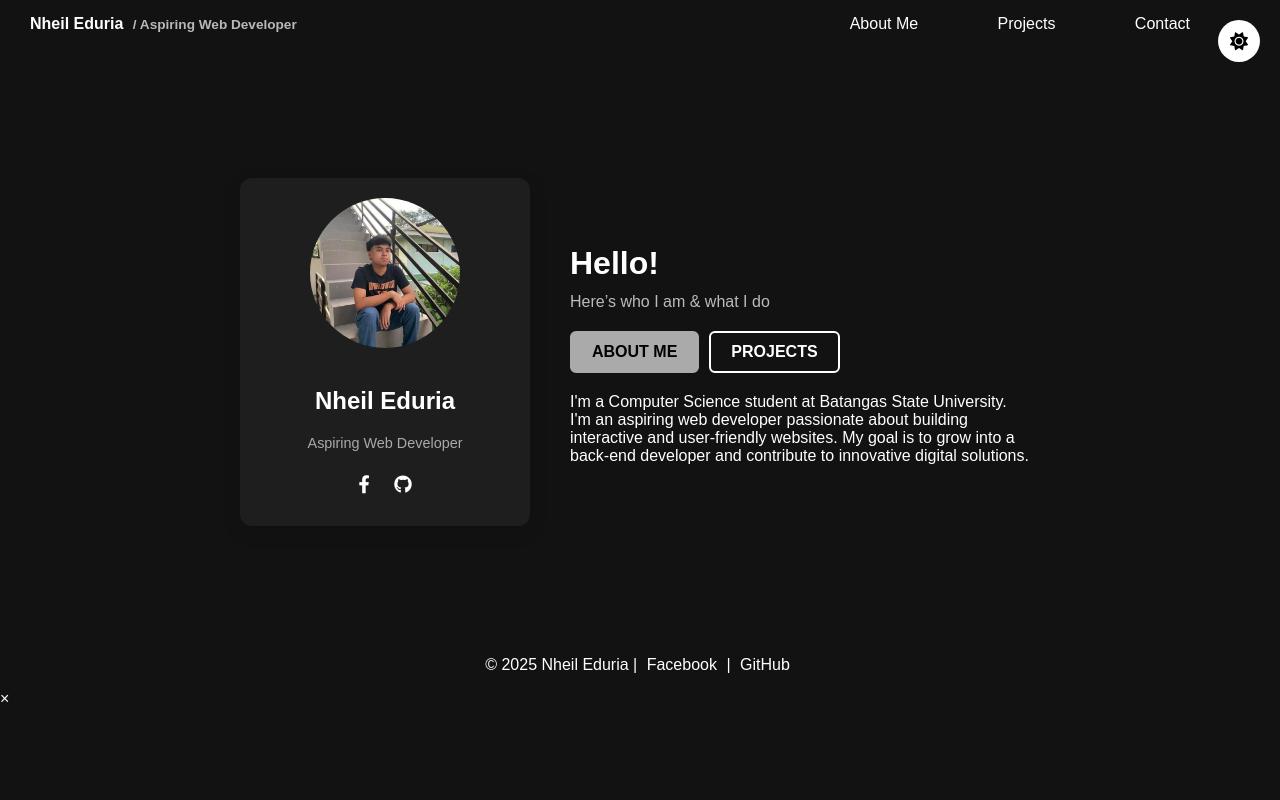
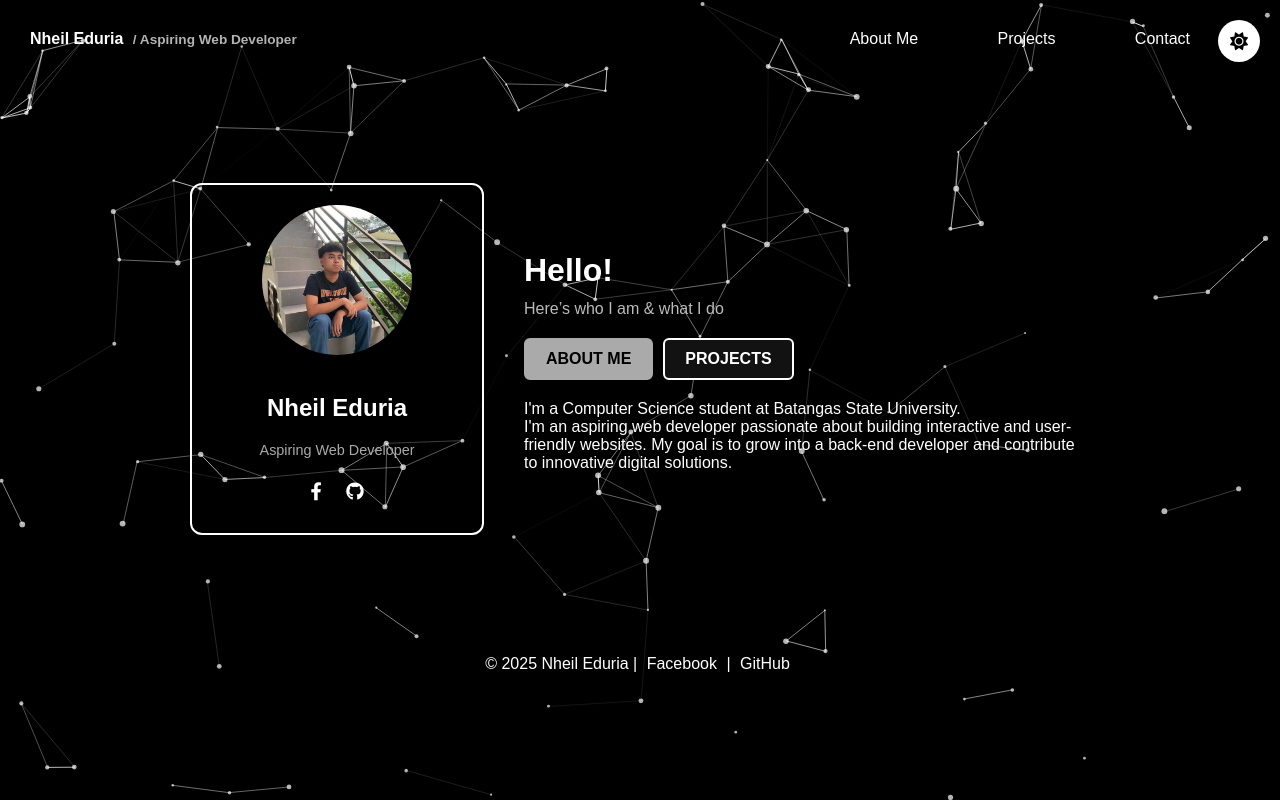
Before and after one commit to nheil15/Personal-Page, a plain HTML site: page PersonalPage/index.html in a window 1280 px wide. Both pictures are taken after a click on the button 1239 px from the left and 41 px from the top of the page. Drawn offline with Linux system fonts and the light colour scheme.

Commit message:
Update the background and color.

```diff
--- a/PersonalPage/index.html
+++ b/PersonalPage/index.html
@@ -8,9 +8,8 @@
   <link href="https://cdnjs.cloudflare.com/ajax/libs/font-awesome/6.0.0-beta3/css/all.min.css" rel="stylesheet">
 </head>
 <body class="page">
-  <!-- Dark mode toggle button is created by JS -->
+  <canvas id="bgCanvas"></canvas>
 
-  <!-- Top header bar -->
   <header class="top-bar">
     <span class="logo">Nheil Eduria <span class="role">/ Aspiring Web Developer</span></span>
     <nav>
@@ -20,9 +19,7 @@
     </nav>
   </header>
 
-  <!-- Main split layout -->
   <main class="main">
-    <!-- Left profile card -->
     <div class="profile-card">
       <img src="assets/me.webp" alt="Profile photo">
       <h2>Nheil Eduria</h2>
@@ -33,32 +30,27 @@
       </div>
     </div>
 
-    <!-- Right intro section -->
     <div class="intro" id="intro-section">
-      <!-- This part hides on projects view -->
       <div id="intro-header">
         <h1>Hello!</h1>
         <p class="subtitle">Here’s who I am & what I do</p>
       </div>
 
-      <!-- Buttons always visible -->
       <div class="buttons">
         <a href="#" class="btn active" id="resumeBtn">ABOUT ME</a>
         <a href="#" class="btn" id="projectsBtn">PROJECTS</a>
       </div>
 
-      <!-- Dynamic content area -->
       <div id="intro-content">
         <p class="description">
-            I'm a Computer Science student at Batangas State University.<br>
-            I'm an aspiring web developer passionate about building interactive and user-friendly websites.
-            My goal is to grow into a back-end developer and contribute to innovative digital solutions.
+          I'm a Computer Science student at Batangas State University.<br>
+          I'm an aspiring web developer passionate about building interactive and user-friendly websites.
+          My goal is to grow into a back-end developer and contribute to innovative digital solutions.
         </p>
       </div>
     </div>
   </main>
 
-  <!-- Footer -->
   <footer>
     <p>© 2025 Nheil Eduria |
       <a href="https://www.facebook.com/nheil.eduria.7" target="_blank">Facebook</a> |
@@ -66,15 +58,6 @@
     </p>
   </footer>
 
-  <!-- Popup Modal -->
-  <div id="projectModal" class="modal">
-    <div class="modal-content">
-      <span class="close">&times;</span>
-      <h3 id="modalTitle"></h3>
-      <p id="modalDescription"></p>
-    </div>
-  </div>
-
   <script src="script.js"></script>
 </body>
 </html>
--- a/PersonalPage/script.js
+++ b/PersonalPage/script.js
@@ -1,4 +1,3 @@
-// === Dark mode toggle ===
 const toggleButton = document.createElement('button');
 toggleButton.style.position = 'fixed';
 toggleButton.style.top = '20px';
@@ -22,20 +21,24 @@ toggleButton.appendChild(icon);
 
 document.body.appendChild(toggleButton);
 
+const canvas = document.getElementById('bgCanvas');
+const ctx = canvas.getContext('2d');
+
 toggleButton.addEventListener('click', () => {
   document.body.classList.toggle('dark-mode');
   if (document.body.classList.contains('dark-mode')) {
     icon.classList.replace('fa-moon', 'fa-sun');
     toggleButton.style.backgroundColor = '#fff';
     icon.style.color = '#000';
+    canvas.style.background = '#000';
   } else {
     icon.classList.replace('fa-sun', 'fa-moon');
-    toggleButton.style.backgroundColor = '#444';
+    toggleButton.style.backgroundColor = '#555';
     icon.style.color = '#fff';
+    canvas.style.background = '#fff';
   }
 });
 
-// === Resume / Projects Tab Logic ===
 const resumeBtn = document.getElementById('resumeBtn');
 const projectsBtn = document.getElementById('projectsBtn');
 const introContent = document.getElementById('intro-content');
@@ -49,23 +52,23 @@ projectsBtn.addEventListener('click', (e) => {
     <div class="projects-container">
       <div class="project-card">
         <h3>LAKAYA</h3>
-        <p>Aim to foster collaboration that empowers local fishing communities while
-         enabling investors to make impactful, environmentally-conscious decisions.</p>
+        <p>Aim to foster collaboration that empowers local fishing communities while enabling investors
+        to make impactful, environmentally-conscious decisions.</p>
       </div>
       <div class="project-card">
         <h3>e-BOTO</h3>
-        <p>e-BOTO is a web-based digital voting platform designed to transition traditional
-        paper-based elections into a more modern, efficient, and secure process. </p>
+        <p>e-BOTO is a web-based digital voting platform designed to transition traditional paper-based
+        elections into a more modern, efficient, and secure process.</p>
       </div>
       <div class="project-card">
         <h3>Tapsitlog</h3>
-        <p>TapSitLog is a QR code-based restaurant ordering system designed to enhance
-        the dining experience and improve operational efficiency. </p>
+        <p>TapSitLog is a QR code-based restaurant ordering system designed to enhance the dining experience
+        and improve operational efficiency.</p>
       </div>
       <div class="project-card">
         <h3>APOTHECARE</h3>
-        <p>A digitalized POS system that runs through a website platform. Apothecare is a
-        pharmacy with a solid database of medicines that involves a point-of-sale system that ensures fast product transactions. </p>
+        <p>A digitalized POS system that runs through a website platform. Apothecare is a pharmacy with a
+        solid database of medicines that involves a point-of-sale system that ensures fast product transactions.</p>
       </div>
     </div>
   `;
@@ -81,7 +84,6 @@ resumeBtn.addEventListener('click', (e) => {
   projectsBtn.classList.remove('active');
 });
 
-// === Popup behavior for project cards ===
 document.addEventListener('click', function (e) {
   const clickedCard = e.target.closest('.project-card');
   if (!clickedCard) return;
@@ -110,7 +112,6 @@ document.addEventListener('click', function (e) {
   });
 });
 
-// === Top nav text highlight logic ===
 const aboutLink = document.querySelector('a[href="#about"]');
 const projectsLink = document.querySelector('a[href="#projects"]');
 const contactLink = document.querySelector('a[href="#contact"]');
@@ -121,22 +122,82 @@ function highlightTempText(element) {
   setTimeout(() => element.classList.remove('temp-text-highlight'), 1500);
 }
 
-// About Me click
 aboutLink.addEventListener('click', (e) => {
   e.preventDefault();
   resumeBtn.click();
   highlightTempText(resumeBtn);
 });
 
-// Projects click
 projectsLink.addEventListener('click', (e) => {
   e.preventDefault();
   projectsBtn.click();
   highlightTempText(projectsBtn);
 });
 
-// Contact click
 contactLink.addEventListener('click', (e) => {
   e.preventDefault();
   document.querySelectorAll('.social-links a').forEach(link => highlightTempText(link));
+  document.querySelectorAll('footer a').forEach(link => highlightTempText(link));
 });
+
+let particles = [];
+const particleCount = 120;
+
+function resizeCanvas() {
+  canvas.width = window.innerWidth;
+  canvas.height = window.innerHeight;
+}
+window.addEventListener('resize', resizeCanvas);
+resizeCanvas();
+
+class Particle {
+  constructor() {
+    this.x = Math.random() * canvas.width;
+    this.y = Math.random() * canvas.height;
+    this.radius = Math.random() * 2 + 1;
+    this.speedX = (Math.random() - 0.7) * 0.9;
+    this.speedY = (Math.random() - 0.7) * 0.9;
+  }
+  draw() {
+    ctx.beginPath();
+    ctx.arc(this.x, this.y, this.radius, 0, Math.PI*2);
+    ctx.fillStyle = document.body.classList.contains('dark-mode')
+        ? 'rgba(255, 255, 255, 0.7)'
+        : 'rgba(0, 0, 0, 0.7)';
+    ctx.fill();
+  }
+  update() {
+    this.x += this.speedX;
+    this.y += this.speedY;
+    if(this.x < 0 || this.x > canvas.width) this.speedX *= -1;
+    if(this.y < 0 || this.y > canvas.height) this.speedY *= -1;
+  }
+}
+
+for(let i = 0; i < particleCount; i++) particles.push(new Particle());
+
+function animate() {
+  ctx.clearRect(0, 0, canvas.width, canvas.height);
+
+  for(let i=0;i<particles.length;i++){
+    for(let j=i+1;j<particles.length;j++){
+      let dx = particles[i].x - particles[j].x;
+      let dy = particles[i].y - particles[j].y;
+      let dist = Math.sqrt(dx*dx + dy*dy);
+      if(dist < 100){
+        ctx.strokeStyle = document.body.classList.contains('dark-mode')
+            ? `rgba(255,255,255,${1 - dist/100})`
+            : `rgba(0,0,0,${1 - dist/100})`;
+        ctx.lineWidth = 1;
+        ctx.beginPath();
+        ctx.moveTo(particles[i].x, particles[i].y);
+        ctx.lineTo(particles[j].x, particles[j].y);
+        ctx.stroke();
+      }
+    }
+  }
+
+  particles.forEach(p=>{p.update(); p.draw();});
+  requestAnimationFrame(animate);
+}
+animate();
--- a/PersonalPage/styles.css
+++ b/PersonalPage/styles.css
@@ -1,9 +1,9 @@
-/* General resets */
 body {
   font-family: Arial, sans-serif;
   margin: 0;
-  background: #f7f7f7;
+  background: #fff;
   color: #000;
+  overflow-x: hidden;
 }
 
 body.dark-mode {
@@ -11,12 +11,26 @@ body.dark-mode {
   color: #fff;
 }
 
-/* Header */
+#bgCanvas {
+  position: fixed;
+  top: 0;
+  left: 0;
+  width: 100%;
+  height: 100%;
+  z-index: -1;
+  background: #fff;
+}
+
+body.dark-mode #bgCanvas {
+  background: #000;
+}
+
 .top-bar {
   display: flex;
   justify-content: space-between;
   align-items: center;
   padding: 15px 30px;
+  margin-top: 15px;
   color: inherit;
   background: transparent;
 }
@@ -42,22 +56,21 @@ body.dark-mode {
   margin-left: 5px;
 }
 
-/* Layout */
 .main {
   display: flex;
   justify-content: center;
   align-items: center;
-  max-width: 800px;
-  margin: 130px auto;
+  max-width: 900px;
+  margin: 120px auto;
   gap: 40px;
   padding: 0 20px;
 }
 
-/* Profile card */
 .profile-card {
-  background: #fff;
+  background: transparent;
   padding: 20px;
   border-radius: 12px;
+  border: 2px solid #000;
   text-align: center;
   box-shadow: 0 6px 20px rgba(0,0,0,0.1);
   width: 250px;
@@ -65,7 +78,8 @@ body.dark-mode {
 }
 
 body.dark-mode .profile-card {
-  background: #1e1e1e;
+  background: transparent;
+  border: 2px solid #fff;
 }
 
 .profile-card img {
@@ -95,7 +109,6 @@ body.dark-mode .social-links a {
   color: #fff;
 }
 
-/* Intro area */
 .intro {
   flex: 1;
 }
@@ -109,7 +122,6 @@ body.dark-mode .subtitle {
   color: #bbb;
 }
 
-/* Buttons */
 .buttons {
   display: flex;
   gap: 10px;
@@ -134,7 +146,6 @@ body.dark-mode .subtitle {
   border-color: #555;
 }
 
-/* Dark mode button styles */
 body.dark-mode .btn {
   border: 2px solid #fff;
   background: #121212;
@@ -147,13 +158,11 @@ body.dark-mode .btn.active {
   border-color: #aaa;
 }
 
-/* Scrollable content area */
 #intro-content {
   max-height: 350px;
   margin-top: 20px;
 }
 
-/* Projects grid */
 .projects-container {
   display: grid;
   grid-template-columns: repeat(auto-fit, minmax(200px, 1fr));
@@ -161,15 +170,20 @@ body.dark-mode .btn.active {
   position: relative;
 }
 
-/* Each card */
 .project-card {
-  background: #d3d3d3;
+  background: transparent;
+  color: #000;
   padding: 20px;
   border-radius: 12px;
+  border: 2px solid #000;
   box-shadow: 0 6px 20px rgba(0,0,0,0.1);
-  transition: transform 0.3s ease, opacity 0.3s ease;
+  transition: transform 0.3s ease, opacity 0.3s ease, background 0.3s ease;
   cursor: pointer;
   text-align: center;
+}
+
+.project-card h3 {
+  margin-top: 0;
 }
 
 .project-card p {
@@ -177,26 +191,28 @@ body.dark-mode .btn.active {
 }
 
 body.dark-mode .project-card {
-  background: #1e1e1e;
+  background: transparent;
+  color: #fff;
+  border: 2px solid #fff;
 }
 
 .project-card:hover {
   transform: scale(1.05);
+  background: transparent;
 }
 
-.project-card h3 {
-  margin-top: 0;
+body.dark-mode .project-card:hover {
+  background: transparent;
 }
 
-/* When popup active hide all cards */
 .projects-container.hide-others .project-card {
   display: none;
 }
 
-/* Popup card */
 .popup-card {
   grid-column: 1 / -1;
-  background: #fff;
+  background: transparent;
+  border: 2px solid #000;
   padding: 40px;
   border-radius: 12px;
   text-align: center;
@@ -206,8 +222,9 @@ body.dark-mode .project-card {
 }
 
 body.dark-mode .popup-card {
-  background: #1e1e1e;
+  background: transparent;
   color: #fff;
+  border: 2px solid #fff;
 }
 
 .popup-card h3 {
@@ -224,13 +241,13 @@ body.dark-mode .popup-card {
   position: absolute;
   top: 10px;
   right: 15px;
-  color: #aaa;
+  color: #555;
   font-size: 24px;
   cursor: pointer;
 }
 
 .popup-card .close:hover {
-  color: #000;
+  color: #333;
 }
 
 @keyframes popUp {
@@ -238,11 +255,11 @@ body.dark-mode .popup-card {
   to { transform: scale(1); opacity: 1; }
 }
 
-/* Footer */
 footer {
   text-align: center;
   background: transparent;
   color: inherit;
+  margin-top: 60px;
 }
 
 footer a {
@@ -251,7 +268,6 @@ footer a {
   margin: 0 5px;
 }
 
-/* Temporary text highlight */
 .temp-text-highlight {
   color: red !important;
   transition: color 0.3s ease;
```
